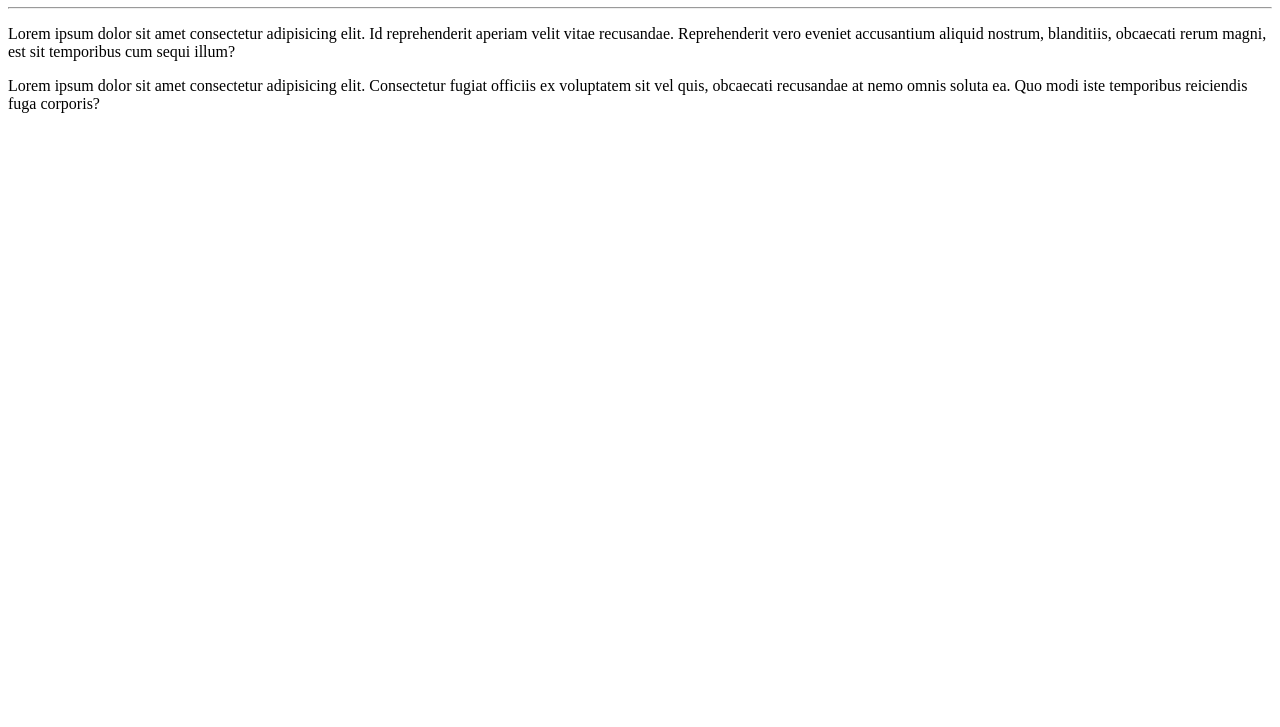
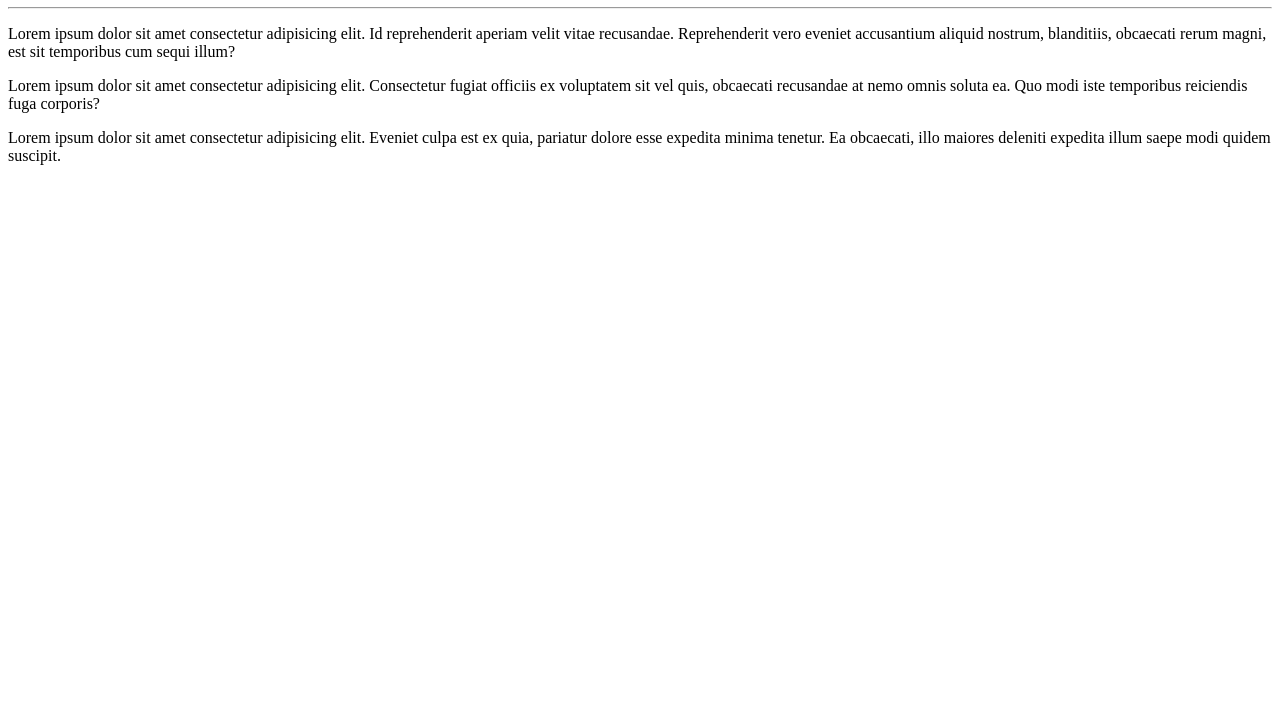
Before and after one commit to DaviiFontenele/Ola-Mundo, a plain HTML site: page site-exemplo/index.html in a window 1280 px wide. Shown: the part 73-800 px from the top of the page. Drawn offline with Linux system fonts and the light colour scheme.

Commit message:
teste de texto

```diff
--- a/site-exemplo/index.html
+++ b/site-exemplo/index.html
@@ -12,5 +12,6 @@
     <p>
         Lorem ipsum dolor sit amet consectetur adipisicing elit. Consectetur fugiat officiis ex voluptatem sit vel quis, obcaecati recusandae at nemo omnis soluta ea. Quo modi iste temporibus reiciendis fuga corporis?
     </p>
+    <p>Lorem ipsum dolor sit amet consectetur adipisicing elit. Eveniet culpa est ex quia, pariatur dolore esse expedita minima tenetur. Ea obcaecati, illo maiores deleniti expedita illum saepe modi quidem suscipit.</p>
 </body>
 </html>
```
